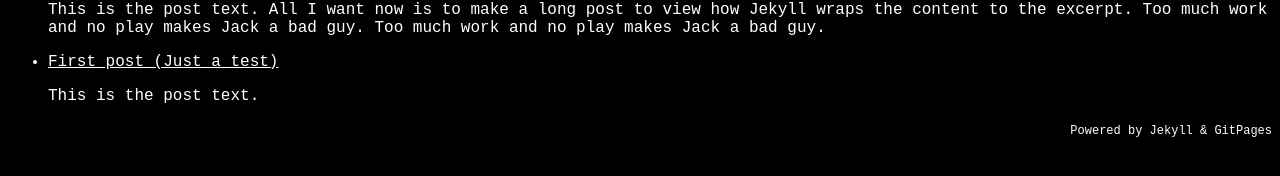
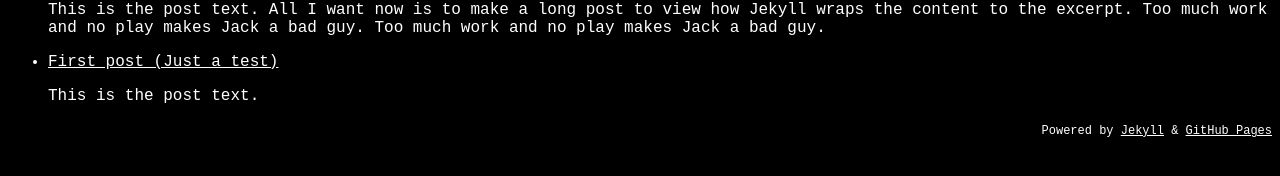
Before and after one commit to wearerandom/wearerandom.github.io, a Jekyll site: the page built from index.html, in a window 1280 px wide. Shown: the part 468-644 px from the top of the page. Built offline with Jekyll 4.4.1, drawn with Linux system fonts in a browser that asks for light colours.

Commit message:
Update bottom.html

```diff
--- a/_includes/bottom.html
+++ b/_includes/bottom.html
@@ -1,5 +1,5 @@
 <div class="footer">
   <ul>
-    <li>Powered by Jekyll & GitPages</li>
+    <li>Powered by <a href="https://jekyllrb.com/">Jekyll</a> & <a href="https://pages.github.com/">GitHub Pages</a></li>
   </ul>
 </div>
```
